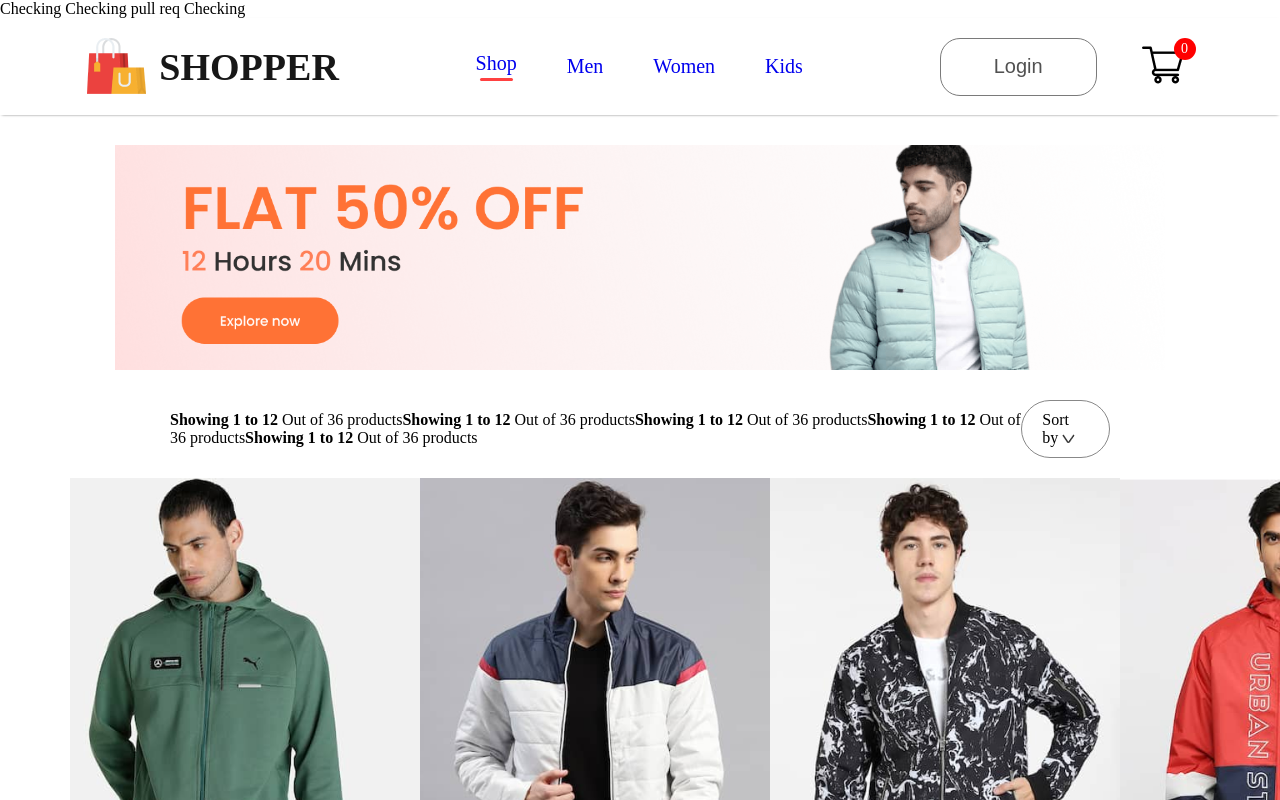
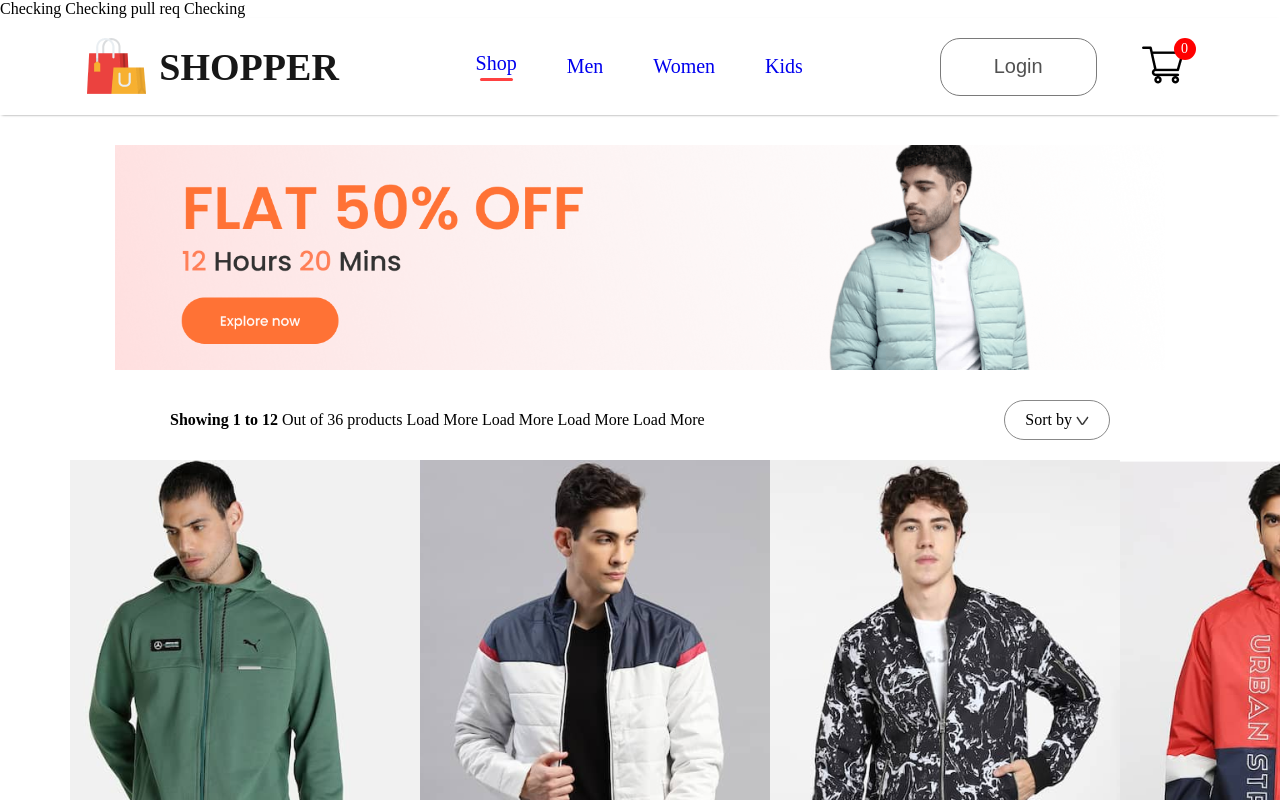
Before and after one commit to Guhan1943/E-Commers, a React (Vite) app: page /mens in a window 1280 px wide. Shown: the top 800 px of the page. Built offline with nearby package versions, Linux system fonts and the light colour scheme.

Commit message:
delete the 4 line

```diff
--- a/src/Pages/ShopCategory.jsx
+++ b/src/Pages/ShopCategory.jsx
@@ -11,10 +11,10 @@ export const ShopCategory = (props) => {
       <div className="shopCatogoty-indexsort">
         <p>
           <span>Showing 1 to 12</span> Out of 36 products
-          <span>Showing 1 to 12</span> Out of 36 products
-          <span>Showing 1 to 12</span> Out of 36 products
-          <span>Showing 1 to 12</span> Out of 36 products
-          <span>Showing 1 to 12</span> Out of 36 products
+        Load More
+        Load More
+        Load More
+        Load More
         </p>
         <div className="shopCategory-sort">
           Sort by <img src = {dropDown_icon} />
```
